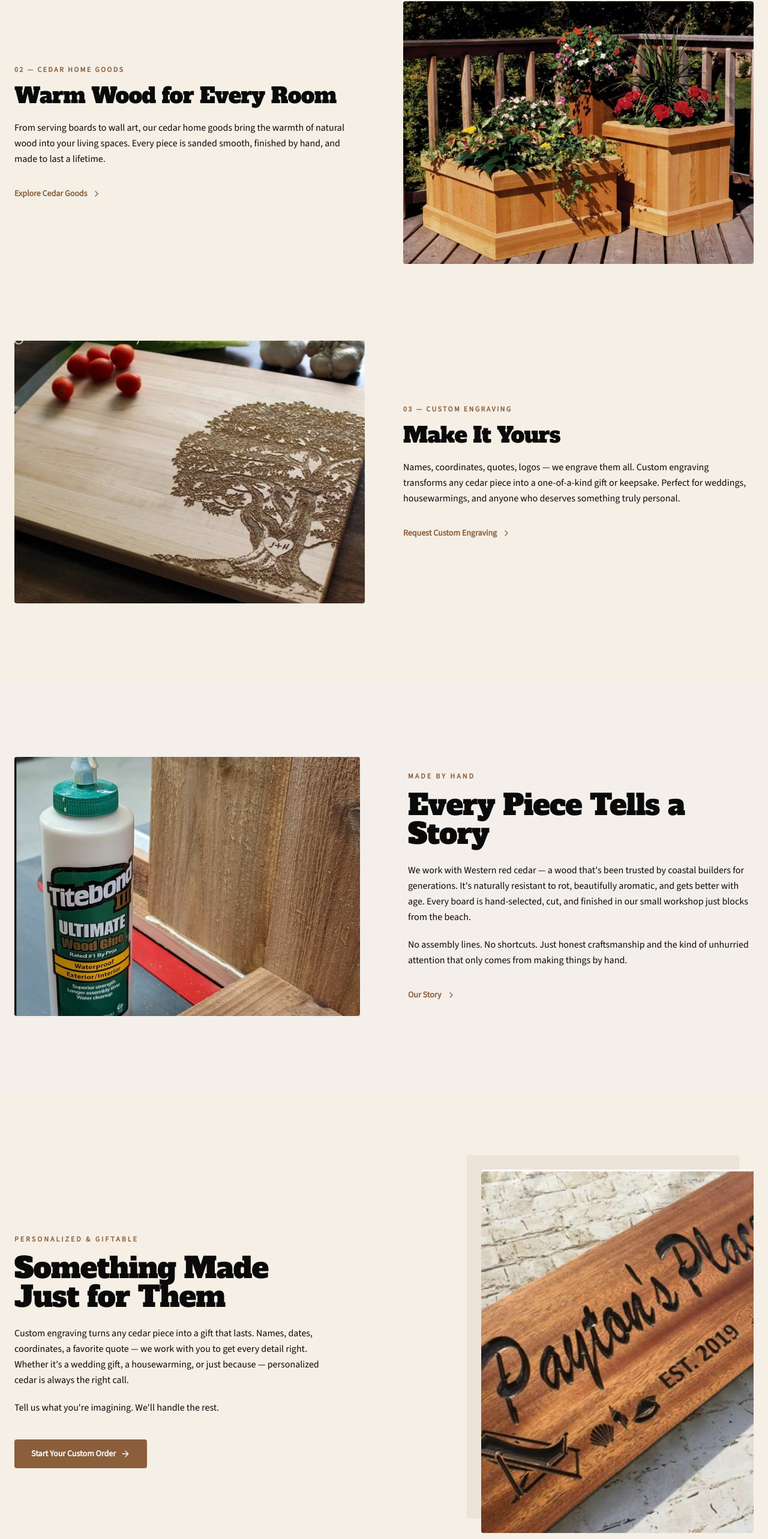
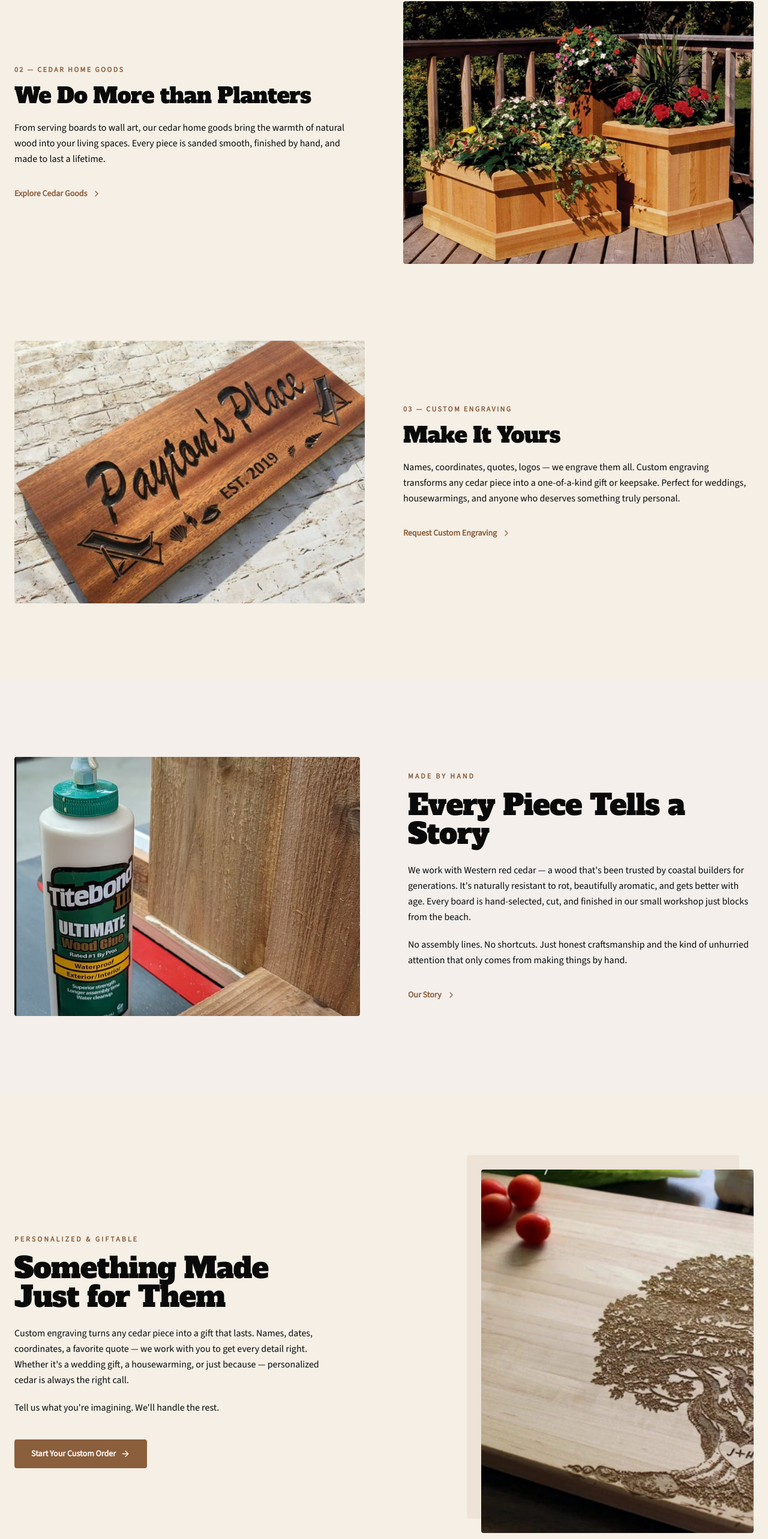
Before and after one commit to seashore-cedar/seashore-cedar, a React (Vite) app: page / in a window 1280 px wide. Shown: the part 1649-4215 px from the top of the page at 60% size. Built offline with nearby package versions, Linux system fonts and the light colour scheme.

Commit message:
update homepage

```diff
--- a/src/layouts/parts/Footer.tsx
+++ b/src/layouts/parts/Footer.tsx
@@ -5,7 +5,12 @@ export default function Footer() {
   const currentYear = new Date().getFullYear();
 
   return (
-    <footer style={{ background: 'hsl(25, 35%, 18%)', color: 'hsl(var(--background))' }}>
+    <footer style={{ position: 'relative', color: 'hsl(var(--background))' }}>
+      <div style={{ position: 'absolute', inset: 0, zIndex: 0 }}>
+        <img src="/assets/background-header_WW.png" alt="" aria-hidden="true" style={{ width: '100%', height: '100%', objectFit: 'cover' }} />
+        <div style={{ position: 'absolute', inset: 0, background: 'rgba(30, 15, 5, 0.82)' }} />
+      </div>
+      <div style={{ position: 'relative', zIndex: 1 }}>
       <div className="container mx-auto px-6 py-16">
         <div className="grid grid-cols-1 md:grid-cols-4 gap-12">
           {/* Brand */}
@@ -99,6 +104,7 @@ export default function Footer() {
           </div>
         </div>
       </div>
+    </div>
     </footer>
   );
 }
--- a/src/pages/index.tsx
+++ b/src/pages/index.tsx
@@ -108,7 +108,7 @@ const products = [
 {
   id: 'cedar-goods',
   label: '02 — Cedar Home Goods',
-  title: 'Warm Wood for Every Room',
+  title: 'We Do More than Planters',
   body: 'From serving boards to wall art, our cedar home goods bring the warmth of natural wood into your living spaces. Every piece is sanded smooth, finished by hand, and made to last a lifetime.',
   cta: { label: 'Explore Cedar Goods', href: '/products#cedar-goods' },
   image: '/assets/boxes1.png',
@@ -121,7 +121,7 @@ const products = [
   title: 'Make It Yours',
   body: 'Names, coordinates, quotes, logos — we engrave them all. Custom engraving transforms any cedar piece into a one-of-a-kind gift or keepsake. Perfect for weddings, housewarmings, and anyone who deserves something truly personal.',
   cta: { label: 'Request Custom Engraving', href: '/custom-orders' },
-  image: '/assets/customengraved.png',
+  image: '/assets/customengraved2.png',
   imageAlt: 'Custom laser engraving on cedar wood close-up',
   reverse: false
 }];
@@ -307,7 +307,7 @@ function EngravingCalloutSection() {
 
             <div className="relative overflow-hidden rounded-sm" style={{ aspectRatio: '3/4', zIndex: 1 }}>
               <img
-                src="/assets/customengraved2.png"
+                src="/assets/customengraved.png"
                 alt="Custom engraving on cedar wood close-up"
                 className="w-full h-full object-cover" />
 
@@ -327,7 +327,7 @@ function CTASection() {
       {/* Wood texture background */}
       <div className="absolute inset-0">
         <img
-          src="/assets/customengraved2.png"
+          src="/assets/customengraved.png"
           alt=""
           aria-hidden="true"
           className="w-full h-full object-cover" />
```
Also changed, not shown: public/assets/built_to_last.png.
